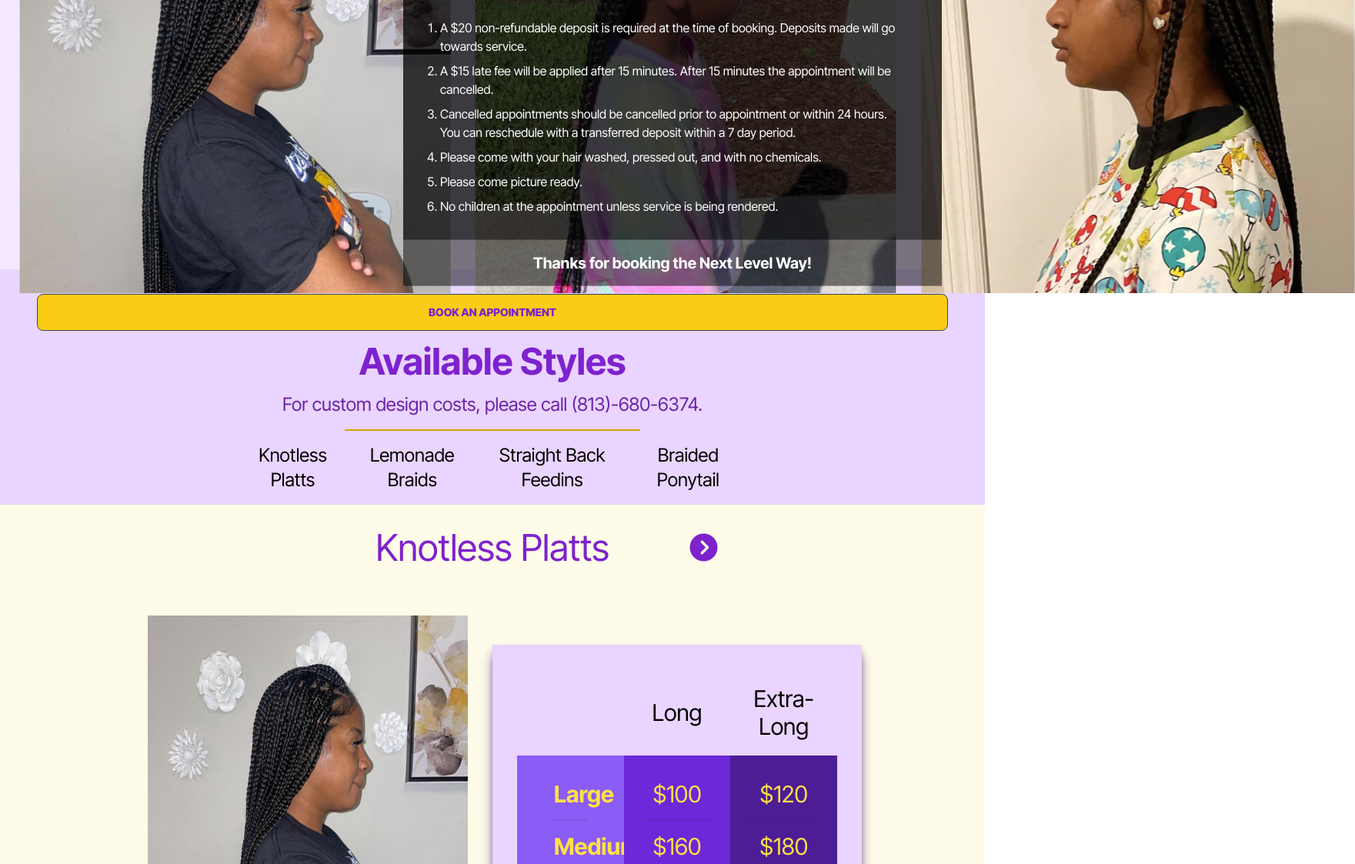
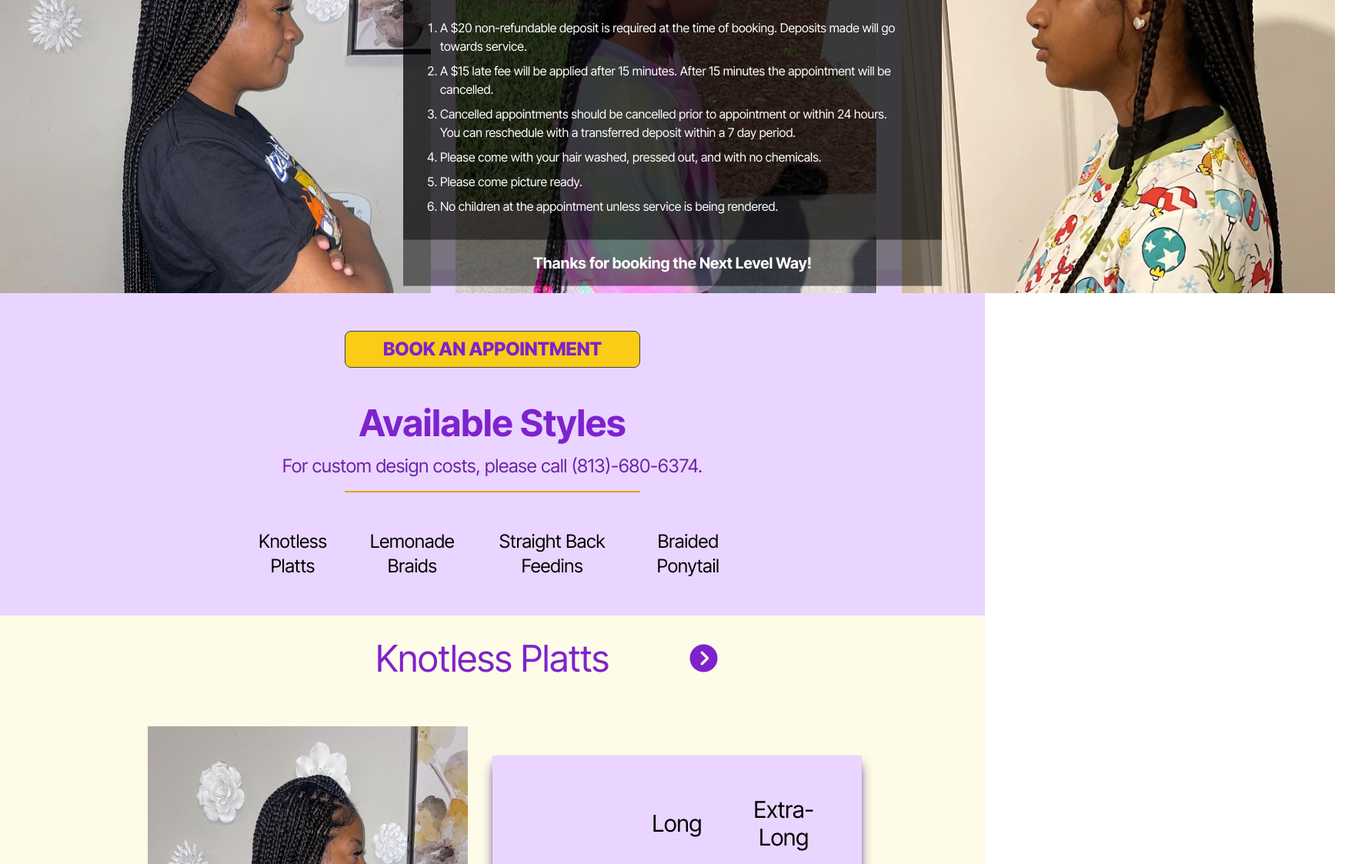
Before and after one commit to Brandon-Schefstad/nlhd-redesign, a website: page index.html in a window 1280 px wide. Shown: the part 402-1525 px from the top of the page at 77% size, 1761 px wide, since content can reach past the window. Drawn offline with Linux system fonts and the light colour scheme.

Commit message:
Adjusting spacing for button

```diff
--- a/index.html
+++ b/index.html
@@ -32,13 +32,14 @@
 				</h2>
 			</section>
 
-			<section class="h-[720px] xl:h-[500px]">
+			<section
+				class="h-full relative xl:h-[500px] max-w-[550px] xl:max-w-full m-auto">
 				<img
-					class="absolute overflow-y-clip max-h-[830px] aspect-[1/2] w-full mx-0 left-0 -z-0 xl:invisible"
+					class="overflow-y-clip max-h-[830px] aspect-[1/2] w-full mx-0 left-0 -z-0 xl:invisible xl:absolute"
 					src="./defaultcover -mobile.png"
 					alt="" />
 				<section
-					class="desktop-images flex gap-8 invisible xl:visible absolute -z-0 xl:m-auto xl:translate-x-[2%]">
+					class="absolute desktop-images flex gap-8 invisible xl:visible -z-0 xl:m-auto xl:relative">
 					<img class="" src="knotlessplatts.png" alt="" />
 					<img
 						class=""
@@ -48,7 +49,7 @@
 				</section>
 
 				<section
-					class="mt-12 policies-text mx-12 pt-4 bg-black text-white bg-opacity-30 z-0 absolute text xl:translate-x-[68%] xl:-translate-y-[20%] xl:max-w-[700px] xl:bg-opacity-50 xl:mt-48">
+					class="mt-12 policies-text mx-12 pt-4 bg-black text-white bg-opacity-30 z-0 absolute top-0 text xl:translate-x-[68%] xl:-translate-y-[20%] xl:max-w-[700px] xl:bg-opacity-50 xl:mt-48">
 					<h2 class="relative text-4xl text-center z-10 mb-4 font-bold">
 						Policies
 					</h2>
@@ -83,10 +84,14 @@
 				</section>
 			</section>
 
-			<section class="gallery bg-purple-200 pt-4">
-				<section class="col-start-1 cta my-4 grid mx-12">
-					<button class="btn bg-yellow-400 font-extrabold">
-						<span class="text-purple-700">Book An appointment</span>
+			<section class="gallery bg-purple-200 xl:pt-8">
+				<section
+					class="col-start-1 cta my-12 grid w-48 m-auto xl:w-96 xl:mx-auto xl:my-12">
+					<button
+						class="btn bg-yellow-400 font-extrabold hover:text-yellow-400 block">
+						<span class="text-purple-700 xl:text-2xl h-[80%]"
+							>Book An appointment</span
+						>
 					</button>
 				</section>
 				<h1 class="text-5xl text-purple-700 text-center font-bold">
@@ -101,7 +106,7 @@
 				<div class="divider h-[2px] mt-0 bg-yellow-500 mx-4 xl:mx-[35%]"></div>
 				<section class="styles m-auto text-black mx-2 sticky">
 					<ul
-						class="flex m-auto text-sm text-center mb-4 xl:text-2xl xl:gap-8 xl:w-[50%]">
+						class="flex justify-evenly m-auto text-sm text-center mb-4 xl:text-2xl xl:gap-8 xl:w-[50%] xl:my-12">
 						<a href="#knotless"> <li>Knotless Platts</li> </a
 						><a href="#lemonade"> <li>Lemonade Braids</li> </a
 						><a href="#feedins"> <li>Straight Back Feedins</li> </a
@@ -111,9 +116,9 @@
 					</ul>
 				</section>
 				<section
-					class="carousel-wrapper xl:max-h-[750px] overflow-y-hidden scroll-smooth overflow-x-clip">
+					class="carousel-wrapper overflow-y-hidden scroll-smooth overflow-x-clip">
 					<section
-						class="carousel grid grid-cols-4 min-w-[400%] overflow-x-scroll bg-yellow-50 xl:max-h-[750px] xl:overflow-y-hidden xl:overflow-x-clip xl:relative">
+						class="carousel grid grid-cols-4 min-w-[400%] overflow-x-scroll bg-yellow-50 xl:overflow-y-hidden xl:overflow-x-clip xl:relative">
 						<!-- Knotless -->
 						<section
 							id="knotless"
```
Also changed, not shown: output.css.
